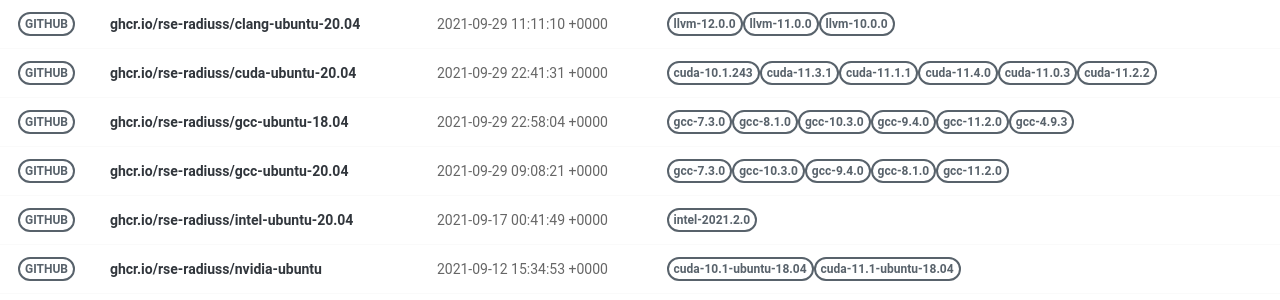
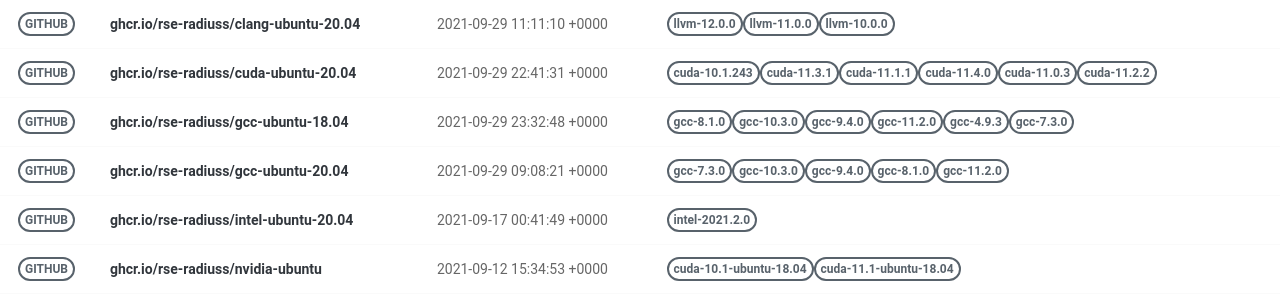
Before and after one commit to rse-ops/docker-images, a Jekyll site: the page built from pages/index.md, in a window 1280 px wide. Shown: the part 179-479 px from the top of the page. Built offline with Jekyll 4.4.1, drawn with Linux system fonts in a browser that asks for light colours; nearby versions of some CDN libraries.

Commit message:
Automated push to update library 2021-09-29

```diff
--- a/_library/ghcr.io-rse-radiuss-gcc-ubuntu-18.04.md
+++ b/_library/ghcr.io-rse-radiuss-gcc-ubuntu-18.04.md
@@ -1,14 +1,11 @@
 ---
 layout: container
 name: ghcr.io/rse-radiuss/gcc-ubuntu-18.04
-updated_at: 2021-09-29 22:58:04.849932
+updated_at: 2021-09-29 23:32:48.035807
 
 
 container_url: https://github.com/orgs/rse-radiuss/packages/container/package/gcc-ubuntu-18.04
 versions:
- - tag: gcc-7.3.0
-   dockerfile: https://github.com/rse-radiuss/docker-images/blob/main/ubuntu/gcc/Dockerfile
-   manifest: https://crane.ggcr.dev/manifest/ghcr.io/rse-radiuss/gcc-ubuntu-18.04:gcc-7.3.0
  - tag: gcc-8.1.0
    dockerfile: https://github.com/rse-radiuss/docker-images/blob/main/ubuntu/gcc/Dockerfile
    manifest: https://crane.ggcr.dev/manifest/ghcr.io/rse-radiuss/gcc-ubuntu-18.04:gcc-8.1.0
```
Also changed, not shown: other parts of _library/ghcr.io-rse-radiuss-gcc-ubuntu-18.04.md (+3 -0 lines).
